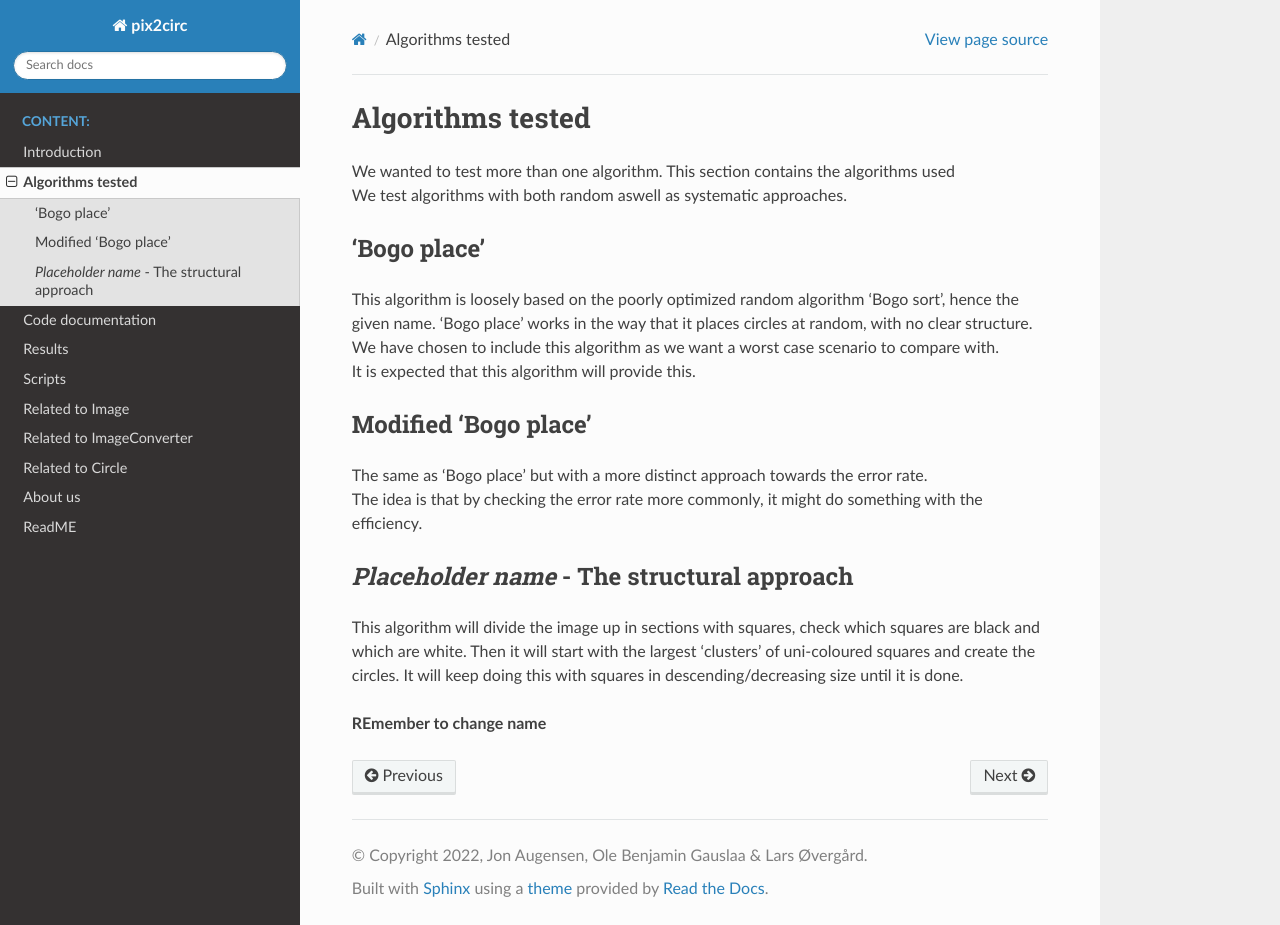
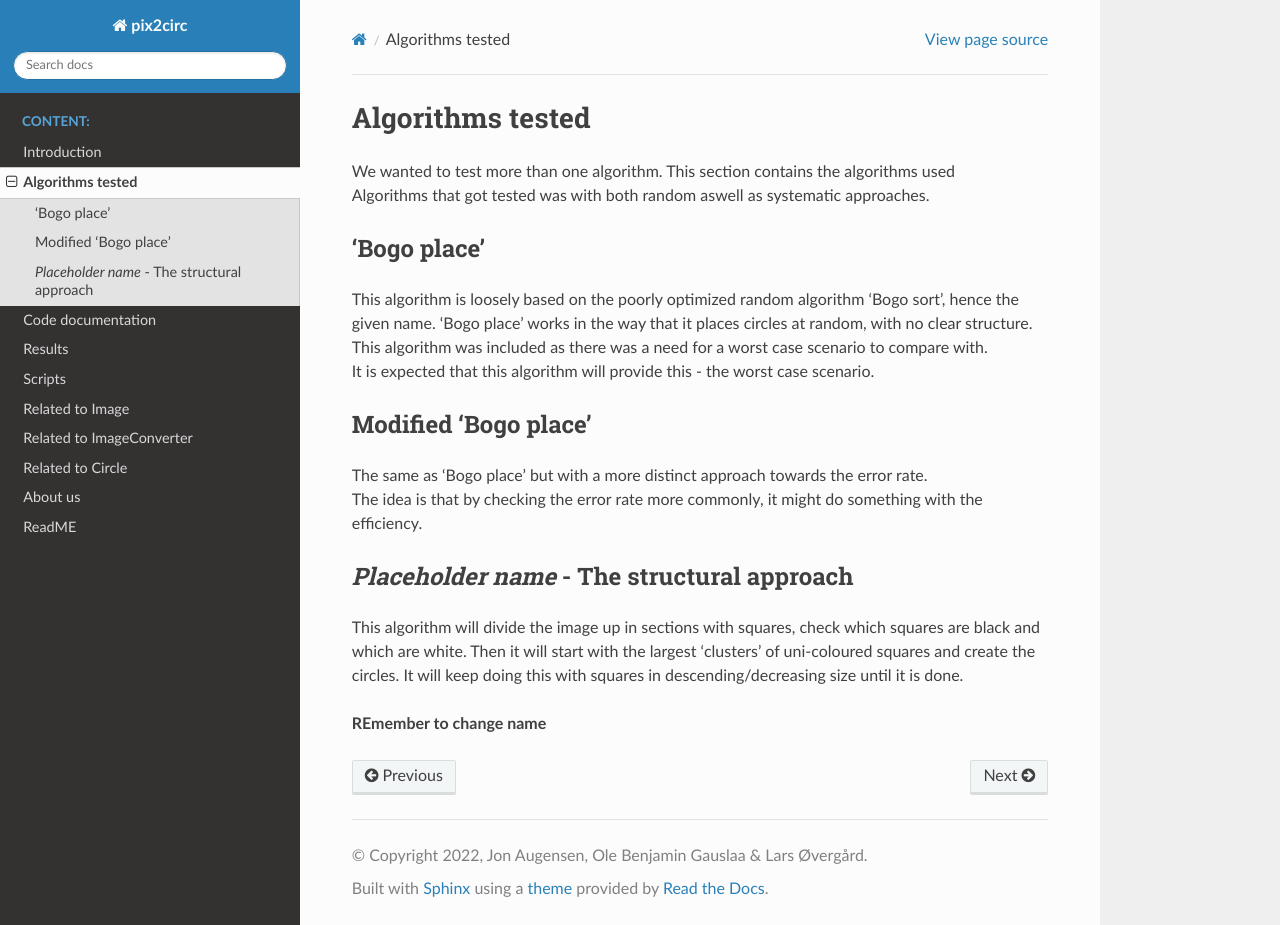
Before and after one commit to ubergard/pix2circ, a Sphinx documentation site: the page built from docs/algorithms.rst, in a window 1280 px wide and 925 px high. Built offline with Sphinx 7.4.7 and the Read the Docs theme 2.0.0, drawn with Linux system fonts in a browser that asks for light colours.

Commit message:
feat: mod src files. docs: added some test results

```diff
--- a/docs/algorithms.rst
+++ b/docs/algorithms.rst
@@ -1,14 +1,14 @@
 Algorithms tested
 ===================
 We wanted to test more than one algorithm. This section contains the algorithms used  |br|
-We test algorithms with both random aswell as systematic approaches. |br|
+Algorithms that got tested was with both random aswell as systematic approaches. |br|
 
 'Bogo place'
 -----------------------
 This algorithm is loosely based on the poorly optimized random algorithm 'Bogo sort', hence the given name.
 'Bogo place' works in the way that it places circles at random, with no clear structure. |br|
-We have chosen to include this algorithm as we want a worst case scenario to compare with. |br|
-It is expected that this algorithm will provide this. |br|
+This algorithm was included as there was a need for a worst case scenario to compare with. |br|
+It is expected that this algorithm will provide this - the worst case scenario. |br|
 
 
 
```
Also changed, not shown: docs/results.rst (+22 -2 lines), 2 other files.
